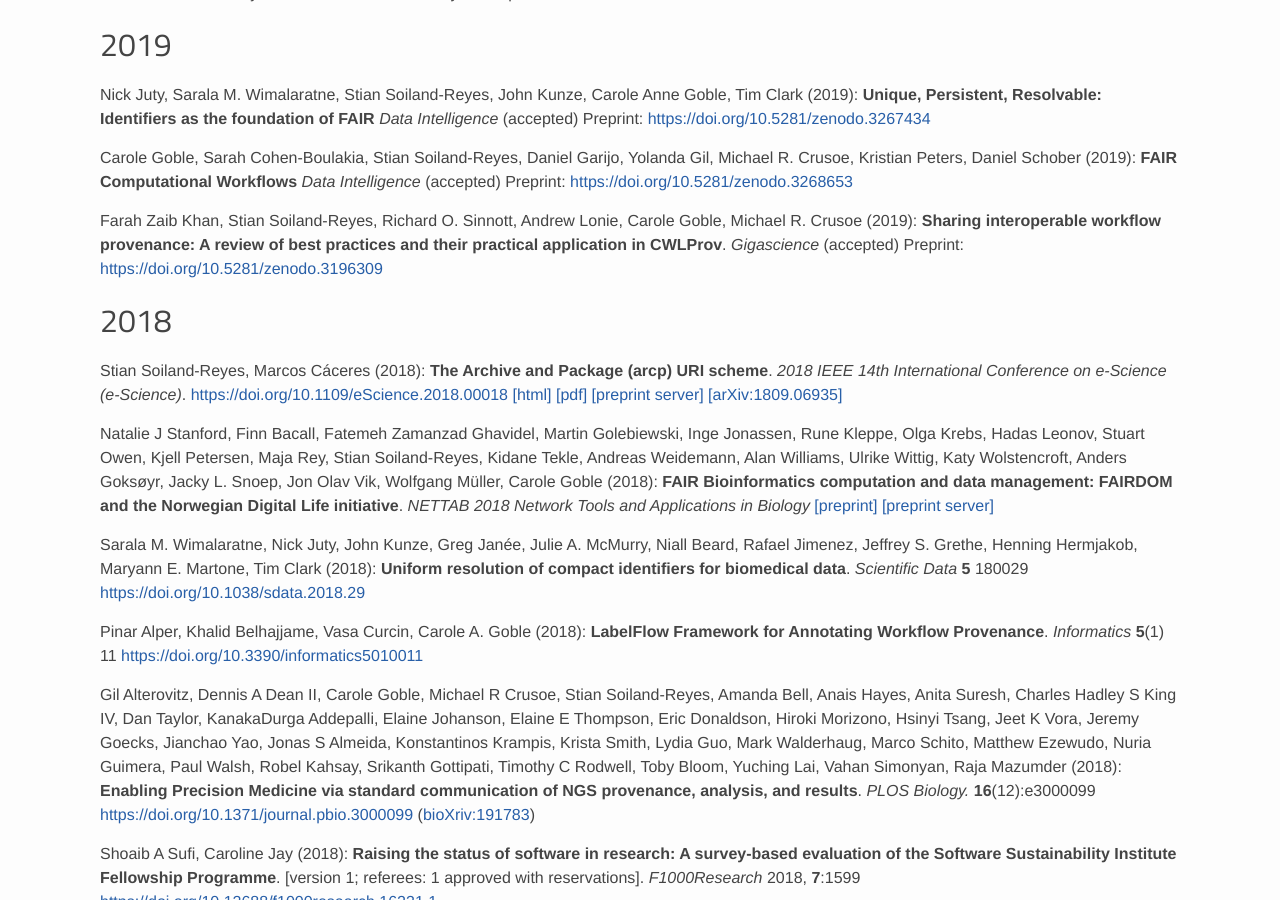
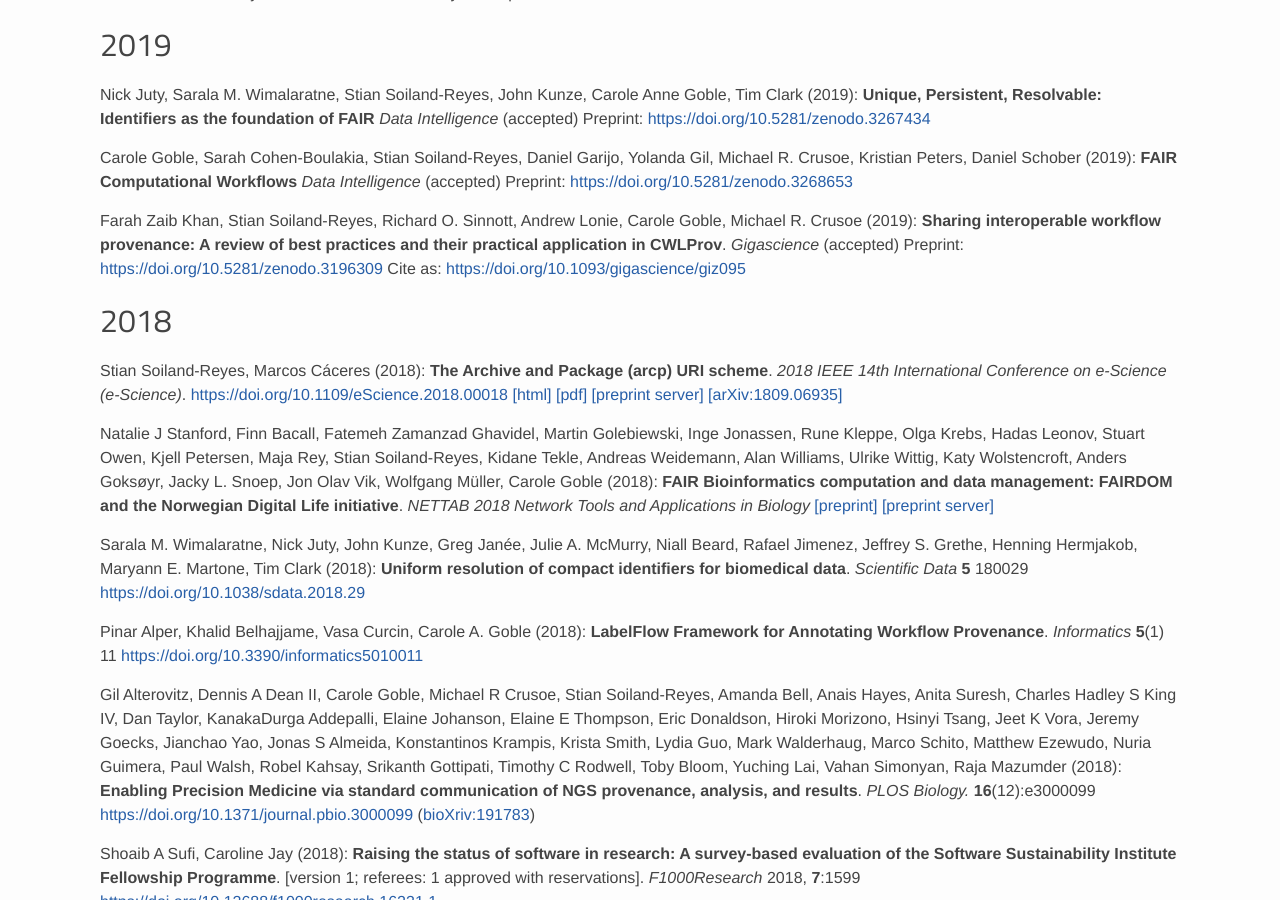
Before and after one commit to eScienceLab/eScienceLab.github.io, a Jekyll site: the page built from publications/index.md, in a window 1280 px wide and 900 px high, scrolled down 451 px. Built offline with Jekyll 4.4.1, drawn with Linux system fonts in a browser that asks for light colours; comment, search, counter and statistics services are not loaded.

Commit message:
Update index.md

```diff
--- a/publications/index.md
+++ b/publications/index.md
@@ -53,6 +53,7 @@
 **Sharing interoperable workflow provenance: A review of best practices and their practical application in CWLProv**.
 _Gigascience_ (accepted)
 Preprint: [https://doi.org/10.5281/zenodo.3196309](https://doi.org/10.5281/zenodo.3196309)
+Cite as: [https://doi.org/10.1093/gigascience/giz095](https://doi.org/10.1093/gigascience/giz095)
 
 
 ## 2018
```
